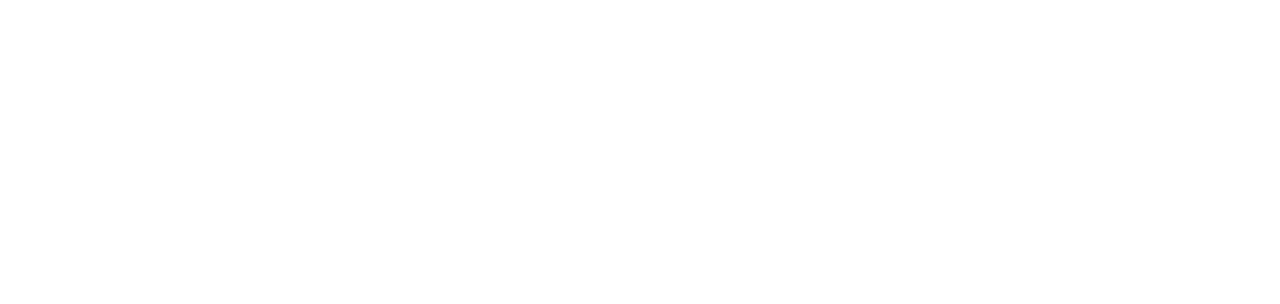
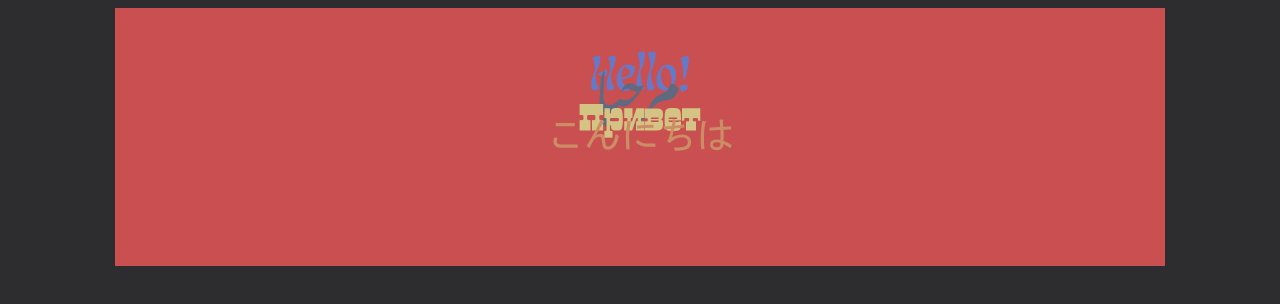
Before and after one commit to AnthonyEdward777/Personal-Website, a plain HTML site: page Index.html in a window 1280 px wide. Drawn offline with Linux system fonts and the light colour scheme.

Commit message:
main things

```diff
--- a/Index.html
+++ b/Index.html
@@ -12,9 +12,11 @@
     <meta property="og:title" content="Anthony Edward">
     <meta property="og:description" content="Anthony Edward">
     <meta property="og:image" content="Anthony_PfP 4K-Hollow.png">
-    <meta property="og:url" content="https://alharamhospital.000webhostapp.com/">
+    <meta property="og:url" content="">
 </head>
 <body>
-
+    <center>
+        <img id="banner" src="hi banner.png" height="258px" width="1050px">
+    </center>
 </body>
 </html>
--- a/Style.css
+++ b/Style.css
@@ -0,0 +1,7 @@
+body{
+    background-color: rgb(45, 45, 48);
+}
+
+#banner{
+
+}
```
Also changed, not shown: hi banner.png (added).
